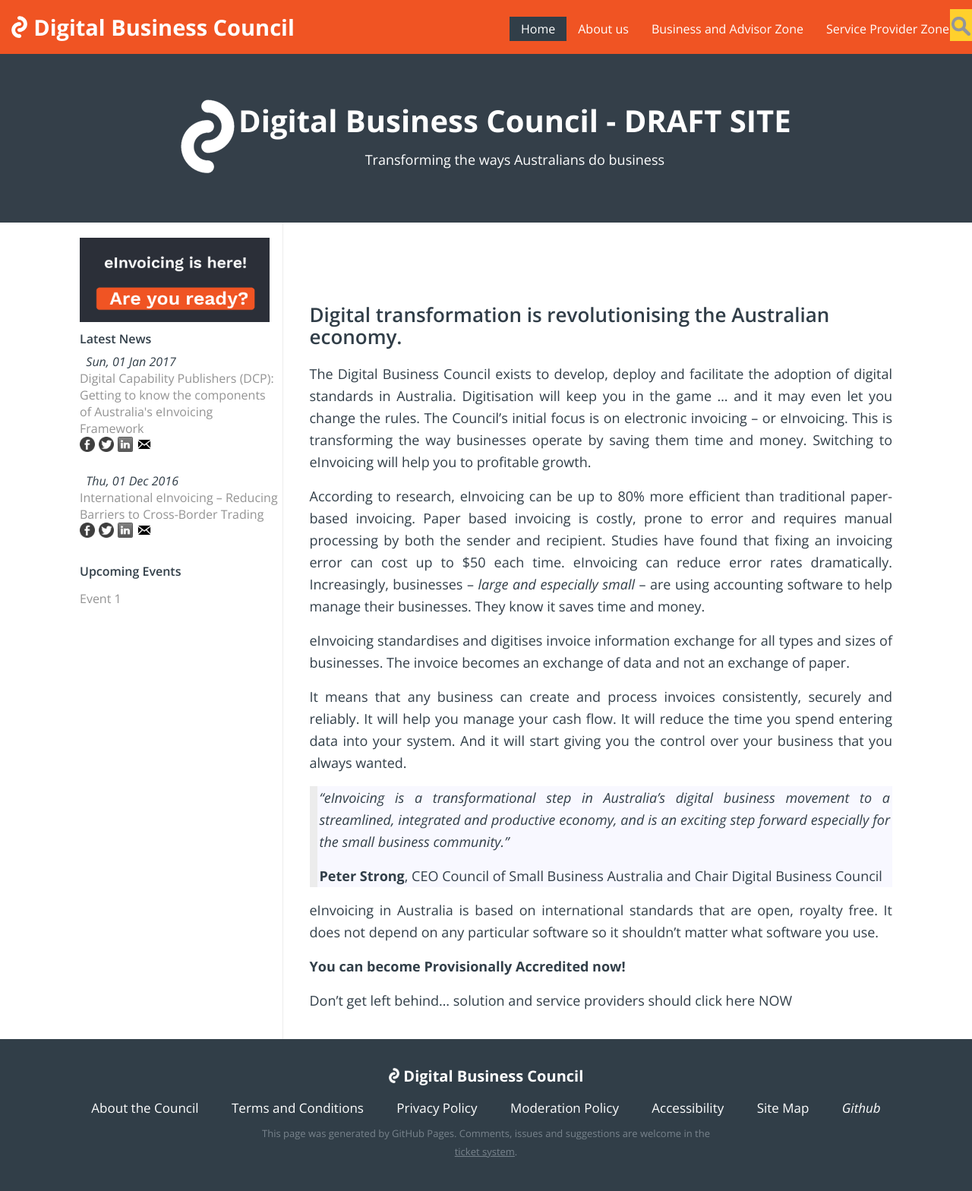
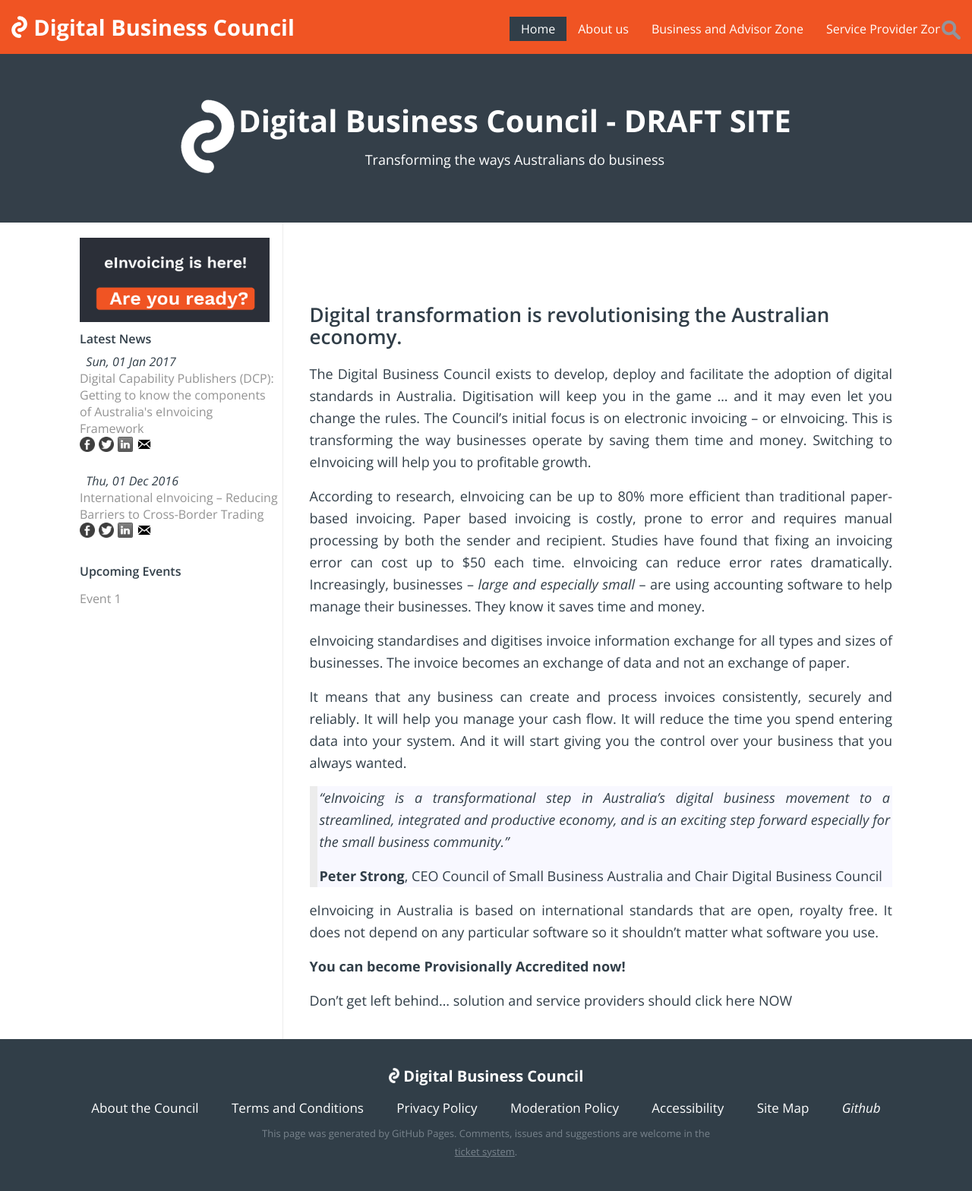
Before and after one commit to Digital-Business-Council/Digital-Business-Council.github.io, a Jekyll site: the page built from index.md, in a window 1280 px wide. Shown: the whole page at 76% size. Built offline with Jekyll 4.4.1, drawn with Linux system fonts in a browser that asks for light colours; our own code applies the rules of GitHub Pages for plain Markdown files.

Commit message:
Update _header.scss

```diff
--- a/_sass/_header.scss
+++ b/_sass/_header.scss
@@ -2,15 +2,14 @@
   background: $dbc-primary;
 
    .searchBar {
-        background-color: $dbc-tertiary;
         display:block;
         float:right;
 
        .sIcon{
           position: absolute;
           right:0px;
-          padding: 10px 2px 2px 2px;
-          background-color: $dbc-tertiary;
+          padding: 15px 15px 2px 2px;
+          background-color: $dbc-primary;
         }
 
        .search {
```
